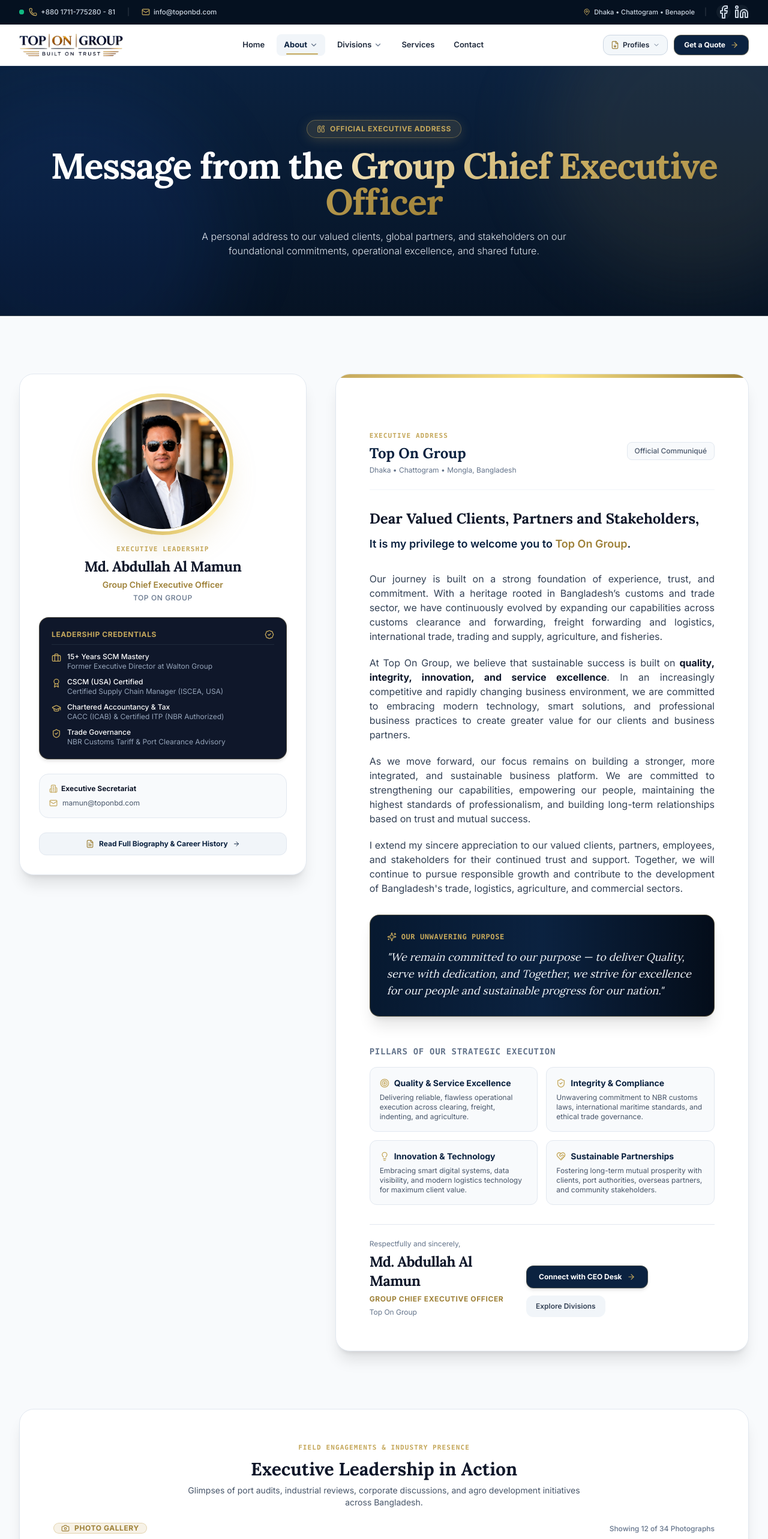
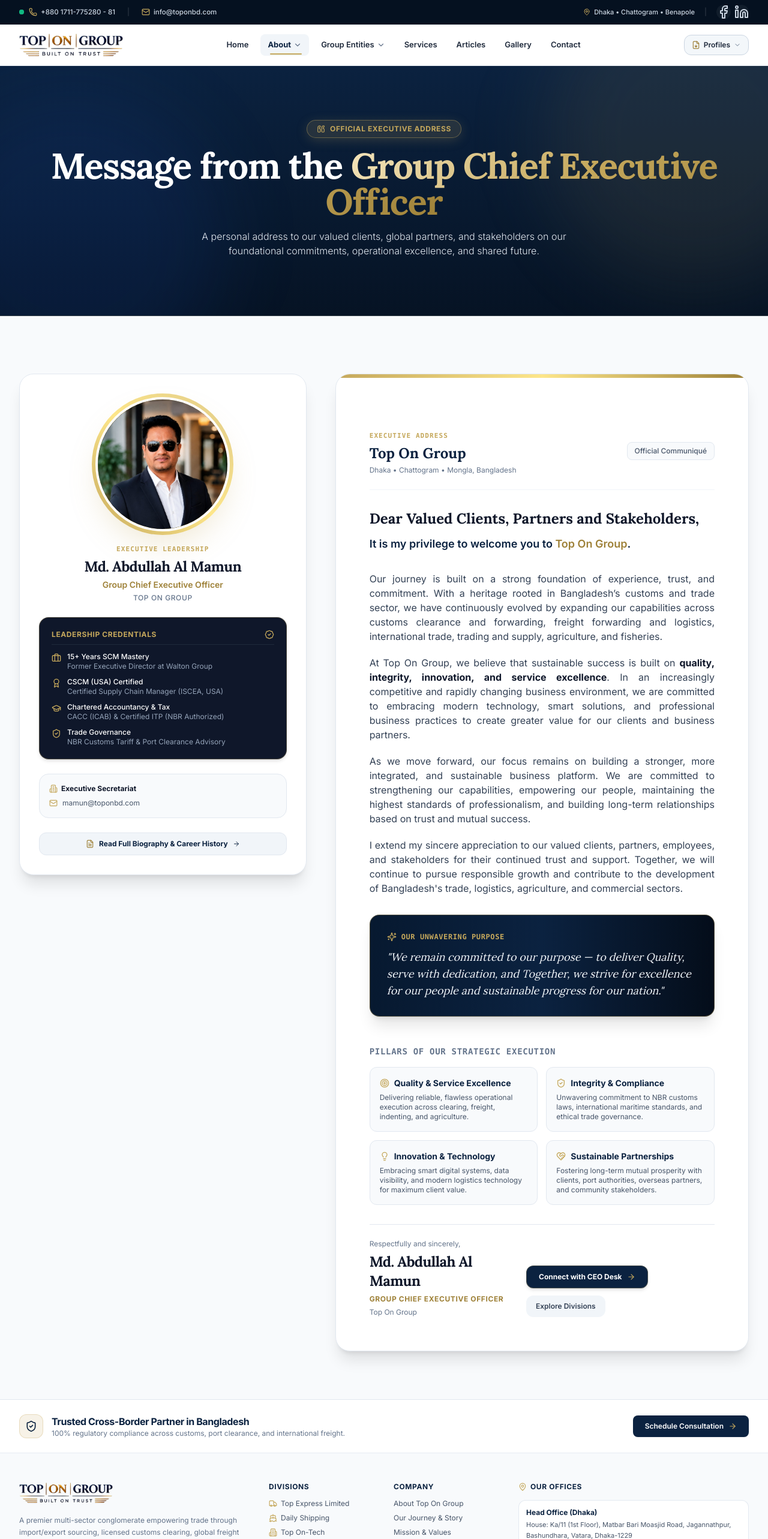
Before and after one commit to icesiv/topon, a Next.js app: page /about/message in a window 1280 px wide. Shown: the top 2566 px of the page at 60% size. Built offline with nearby package versions, Linux system fonts and the light colour scheme.

Commit message:
v1 wip 2

```diff
--- a/app/about/message/page.tsx
+++ b/app/about/message/page.tsx
@@ -314,24 +314,6 @@
           </div>
         </div>
       </section>
-
-      {/* 3. Leadership & Field Engagements Gallery */}
-      <section className="max-w-7xl mx-auto px-4 sm:px-6 lg:px-8">
-        <div className="bg-white rounded-3xl p-8 sm:p-12 lg:p-14 border border-slate-200 shadow-xl space-y-6">
-          <div className="text-center max-w-2xl mx-auto space-y-2">
-            <span className="text-[11px] font-bold text-brand-gold uppercase tracking-widest block font-mono">
-              Field Engagements &amp; Industry Presence
-            </span>
-            <h3 className="text-2xl sm:text-3xl font-serif font-bold text-slate-900">
-              Executive Leadership in Action
-            </h3>
-            <p className="text-slate-600 text-xs sm:text-sm">
-              Glimpses of port audits, industrial reviews, corporate discussions, and agro development initiatives across Bangladesh.
-            </p>
-          </div>
-          <LeadershipGallery />
-        </div>
-      </section>
     </div>
   );
 }
--- a/components/Header.tsx
+++ b/components/Header.tsx
@@ -357,7 +357,7 @@
                   }`}
                 aria-expanded={companyDropdownOpen}
               >
-                <span>Divisions</span>
+                <span>Group Entities</span>
                 <ChevronDown
                   className={`w-3.5 h-3.5 transition-transform duration-200 ${companyDropdownOpen ? "rotate-180 text-brand-gold" : "text-slate-500"
                     }`}
@@ -456,6 +456,35 @@
               )}
             </Link>
 
+
+            {/* articles */}
+            <Link
+              href="/articles"
+              className={`px-3 py-2 rounded-lg transition-all duration-200 relative ${pathname.startsWith("/services")
+                ? "text-brand-navy font-bold bg-slate-100"
+                : "hover:text-brand-navy hover:bg-slate-100/80"
+                }`}
+            >
+              <span>Articles</span>
+              {pathname.startsWith("/articles") && (
+                <span className="absolute bottom-0.5 left-3 right-3 h-[2px] bg-brand-gold rounded-full" />
+              )}
+            </Link>
+
+            {/* Gallery */}
+            <Link
+              href="/gallery"
+              className={`px-3 py-2 rounded-lg transition-all duration-200 relative ${pathname.startsWith("/services")
+                ? "text-brand-navy font-bold bg-slate-100"
+                : "hover:text-brand-navy hover:bg-slate-100/80"
+                }`}
+            >
+              <span>Gallery</span>
+              {pathname.startsWith("/gallery") && (
+                <span className="absolute bottom-0.5 left-3 right-3 h-[2px] bg-brand-gold rounded-full" />
+              )}
+            </Link>
+
             {/* Contact */}
             <Link
               href="/contact"
@@ -536,15 +565,6 @@
                 </div>
               )}
             </div>
-
-            {/* Primary Action Button: "Get a Quote" */}
-            <Link
-              href="/contact"
-              className="inline-flex items-center space-x-2 px-4 py-2 rounded-xl bg-[#0B2240] hover:bg-[#061324] text-white text-xs font-bold border border-brand-gold/40 hover:border-brand-gold shadow-sm hover:shadow-gold transition-all duration-200 group"
-            >
-              <span>Get a Quote</span>
-              <ArrowRight className="w-3.5 h-3.5 text-brand-gold transition-transform duration-200 group-hover:translate-x-0.5" />
-            </Link>
           </div>
 
           {/* Mobile Right Controls */}
```
